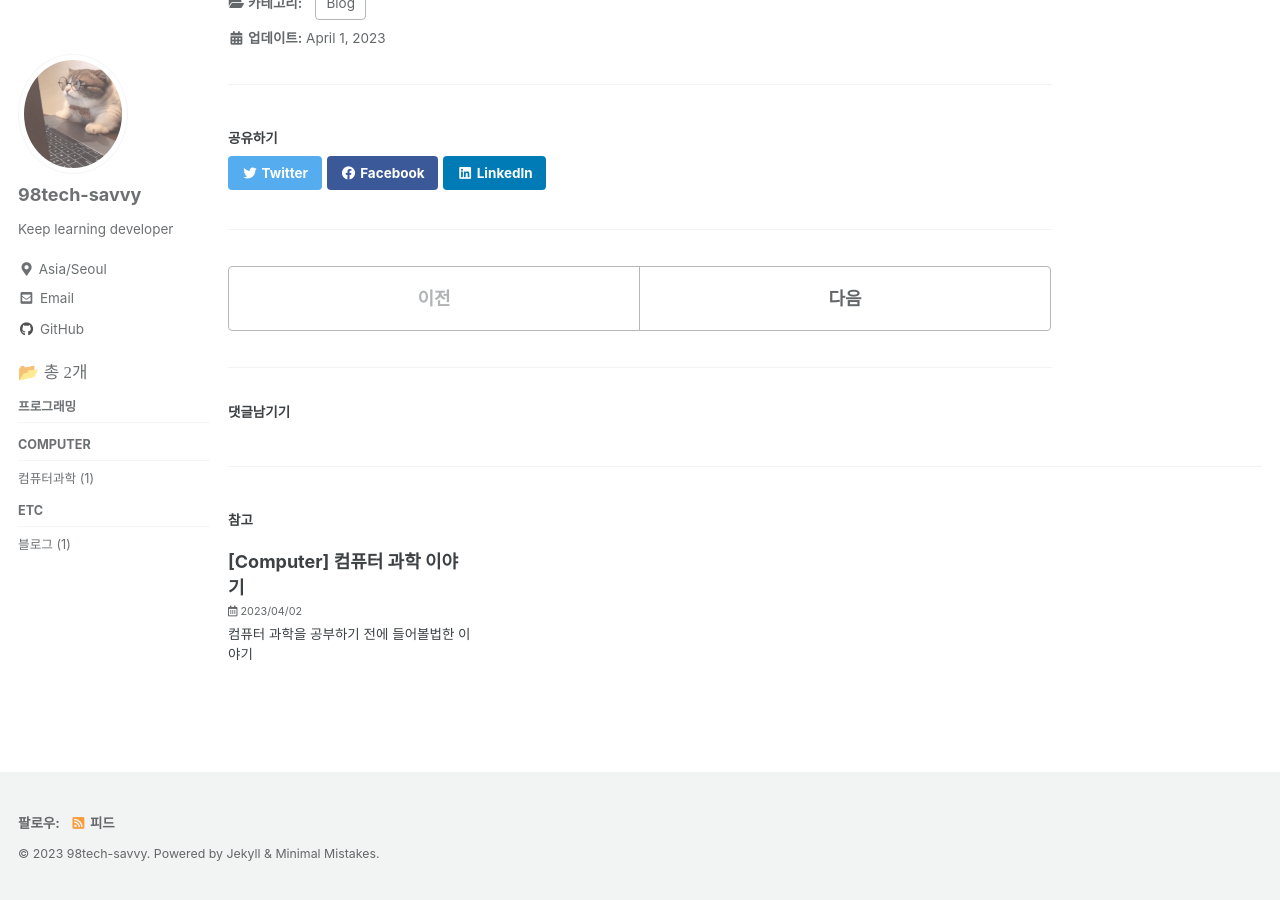
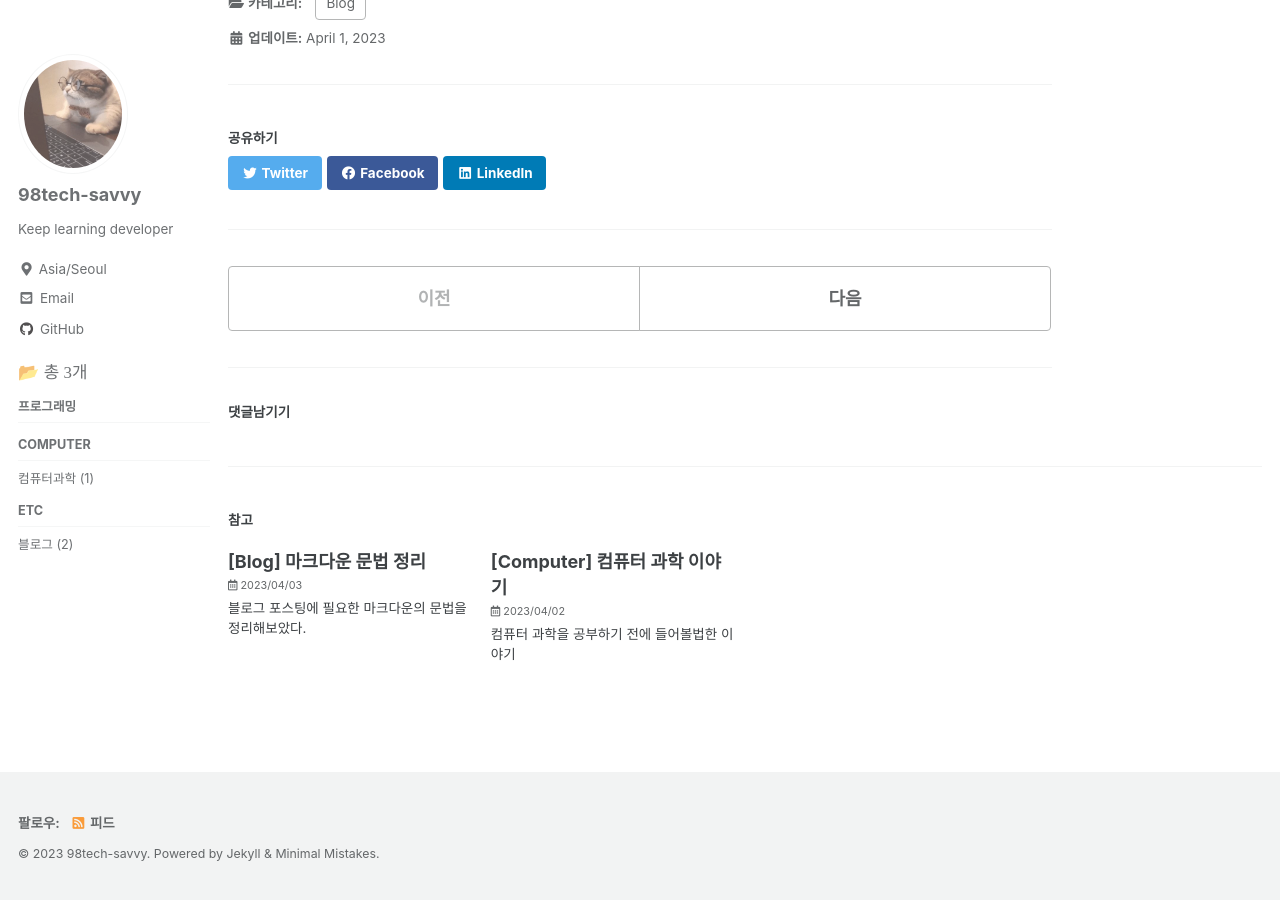
Before and after one commit to 98tech-savvy/98tech-savvy.github.io, a Jekyll site: the page built from _posts/Blog/2023-04-01-why-i-started-blog.md, in a window 1280 px wide and 900 px high, scrolled down 1983 px. Built offline with Jekyll 4.4.1, drawn with Linux system fonts in a browser that asks for light colours; cached includes are drawn as plain includes; comment, search, counter and statistics services are not loaded; part of the change alters nothing that is shown.

Commit message:
2023-04-03

````diff
--- a/_posts/Blog/2023-04-01-why-i-started-blog.md
+++ b/_posts/Blog/2023-04-01-why-i-started-blog.md
@@ -14,7 +14,6 @@ toc_sticky: true
 date: 2023-04-01
 last_modified_at: 2023-04-01
 ---
-
 ### 블로그를 만들기 전
 나는 개발자가 될거라는 생각을 가진 이후에 블로그를 가지고 싶다는 욕망이 생겼다. 가끔씩 검색을 하다보면 나오는 수 많은 개발자분들의 블로그에 정연하게 써져있는 포스팅들과 자신의 공부 흔적들을 남겨놓는다는 것이 참으로 낭만적이구나 하는 생각이 들었다. 그리고 블로그를 만든다는 것에 매력적인 것을 느꼈다. 그래서 만들기로 했다.
 
--- /dev/null
+++ b/_posts/Blog/2023-04-03-Markdown-syntax-summary.md
@@ -0,0 +1,300 @@
+---
+title:  "[Blog] 마크다운 문법 정리"
+excerpt: "블로그 포스팅에 필요한 마크다운의 문법을 정리해보았다."
+
+//현재 카테고리: Comptuer, Blog, Python
+categories:
+  - Blog
+tags:
+  - [blog, markdown, 마크다운]
+
+toc: true
+toc_sticky: true
+
+date: 2023-04-03
+last_modified_at: 2023-04-03
+---
+# 마크다운이란?
+John Gruber에 의해 2004년에 만들어졌고 현재 가장 많이 쓰이는 인기있는 언어이다. 별도의 도구없이 작성이 가능하고 여러 형태로 변환이 가능하기 때문에 글들을 간단하게 기록하고 가독성을 높일 수 있는 강점이 부각된다.
+
+# 마크다운 문법 정리
+아래의 글은 [마크다운 가이드 사이트](https://www.markdownguide.org/)를 참고해서 만들었다.
+
+## 헤더(Headers), \#
+앞에오는 **\#** 의 갯수에 따라 그 문장의 글씨 크기가 달라진다. 제목, 부제등을 정할 때 사용하며, HTML의 \<h1>, \<h2> 등의 효과와 같다. 사용할 때에는 문장의 앞에 쓰고, 한 칸을 띄워서 사용한다.
+
+<h1>＞Header size1 </h1>
+
+|Markdown|HTML|
+|---|---|
+|\# Header size1 |\<h1>Header size1\</h1>|
+
+<h2> ＞Header size2 </h2>
+
+|Markdown|HTML|
+|---|---|
+|\# Header size2 |\<h2>Header size2\</h2>|
+
+<h3> ＞Header size3 </h3>
+
+|Markdown|HTML|
+|---|---|
+|\# Header size3 |\<h3>Header size3\</h3>|
+
+<h4> ＞Header size4 </h4>
+
+|Markdown|HTML|
+|---|---|
+|\# Header size4 |\<h4>Header size4\</h4>|
+
+<h5> ＞Header size5 </h5>
+
+|Markdown|HTML|
+|---|---|
+|\# Header size5 |\<h5>Header size5\</h5>|
+
+<h6> ＞Header size6 </h6>
+
+|Markdown|HTML|
+|---|---|
+|\# Header size6 |\<h6>Header size6\</h6>|
+
+<br>
+
+\#과 \##은 제목과 부제로 주로 사용되기 때문에, **대체 문법** 또한 있다. 문장의 아래에 **===** 와 **---** 를 사용해주면 된다.
+
+<h1> ＞Header size1 </h1>
+
+Header size1<br>
+\===========
+
+<h2> ＞Header size2 </h2>
+
+Header size2<br>
+\---------------------
+
+## 줄바꿈(Line Breaks)
+
+줄을 바꾸기 위해서는 \<br> 또는 줄의 끝에 두 번 이상의 스페이스(빈 칸)를 해주고 엔터를 눌러준다.
+
+|Markdown|HTML|
+|---|---|
+|줄바꿈  <br>줄바꿈|줄바꿈\<br><br>줄바꿈|
+
+## 굵게(Bold), \**
+
+글자를 강조하기 위해 **굵은 글씨**를 사용하려면, 강조할 글자의 앞과 뒤에 \**로 감싸주면 된다.
+
+|Markdown|HTML|
+|---|---|
+|\** 굵게 \**|\<strong> 굵게 \</strong>|
+
+## 기울게(Italic), \*
+
+글자를 *기울게* 하기 위해선 기울게 할 글자의 앞과 뒤에 \*로 감싸주면 된다.
+
+|Markdown|HTML|
+|---|---|
+|\* 기울게 \*|\<em> 기울게 \</em>|
+
+## 굵고 기울게(Bold Italic), \***
+
+글자를 ***굵으면서 기울게*** 하고싶다면 단순하게 \***를 앞과 뒤에 넣어주면 된다.
+
+|Markdown|HTML|
+|---|---|
+|\*** 굵고 기울게 \***|\<em>\<strong> 굵고 기울게 \<em>\<strong>|
+
+## 취소선(Cancel Line)
+
+글자에 ~~취소선~~ 을 추가하고 싶으면 글자의 앞과 뒤에 \~~를 추가해주면 된다.
+```
+~~취소선~~
+```
+
+## 하이라이트(Hightlight)
+
+흔하게 허용되는 마크다운 문법은 아니다. 실제로 지금 블로그(Github)에서도 ==글자== 로 하이라이트 되진 않아서 HTML을 사용해서 표시하고 있다. 글자를 굵게 만드는 것도 좋지만 형광펜을 사용해 강조한 듯한 표시(하이라이트)를 주고싶다면, 글자의 앞과 뒤에 '\=='를 추가해주면 된다. 블로그에 포스팅 할 때 사용하고 싶다면 \<mark>내용\</mark>을 사용해주자.
+
+오직 한 가지 우리가 두려워해야 할
+  일은 <mark>두려움 그 자체다</mark>. \- 루즈벨트
+
+`` 오직 한 가지 우리가 두려워해야 할
+  일은 두려움 그 자체다. - 루즈벨트 ``<br>
+`` 오직 한 가지 우리가 두려워해야 할
+  일은 두려움 그 자체다. - 루즈벨트 ``
+
+
+## 블럭 인용(Blockquotes)
+인용구를 블럭으로 감싸고 싶다면 \>를 사용하면 된다. 인용구 안에서는 다른 마크다운 문법도 사용할 수 있다.
+>*도전한 뒤의 실패보다 <mark>아무것도 하지 않는 것을 두려워하라</mark>. - HONDA*
+
+인용구는 겹치게 할 수 있는데, 인용구의 안에 다시 \>를 사용해주면 된다.
+> 실패에 관한 인용구
+>>*도전한 뒤의 실패보다 아무것도 하지 않는 것을 두려워하라. - HONDA*
+
+## 목록(Lists)
+순서를 매기기위해서 혹은 정렬하기위해서 사용하는 목록(Lists)은 **순서를 매기는 방식(Ordered Lists)**과 **순서가 없는 방식(Unorderd Lists)**으로 표현할 수 있는데. 순서를 매기는 방식은 1. 2. 3. 식으로 숫자로 순서를 매기고, 후자는 대쉬(-), 별표(*), 플러스(+) 등으로 목록을 나타낼 수 있다.
+
+### 순서를 매기는 방식(Ordered Lists)
+
+|Markdown|HTML|
+|---|---|
+|1. 첫 번째 <br>2. 두번째 <br>3. 세번째|<ol><br><li>첫 번째</li><br><li>두 번째</li><br><li>세 번째</li><br></ol>|
+
+1. 첫 번째
+2. 두 번째
+3. 세 번째
+
+### 순서가 없는 방식(Unordered Lists)
+
+|Markdown|HTML|
+|---|---|
+|- 첫 번째 <br>- 두 번째 <br>- 세 번째|<ul><br><li>첫 번째</li><br><li>두 번째</li><br><li>세 번째</li><br></ul>|
+|+ 첫 번째 <br>+ 두 번째 <br>+ 세 번째|<ul><br><li>첫 번째</li><br><li>두 번째</li><br><li>세 번째</li><br></ul>|
+|* 첫 번째 <br>* 두 번째 <br>* 세 번째|<ul><br><li>첫 번째</li><br><li>두 번째</li><br><li>세 번째</li><br></ul>|
+|* 첫 번째 <br>* 두 번째 <br>　* 두 번째의 첫 번째<br> 　* 두 번째의 두 번째<br>* 세 번째|<ul><br><li>첫 번째</li><br><li>두 번째</li><br><li>세 번째</li><br></ul>|
+
+- 첫 번째
+- 두 번째
+  - 두 번째의 첫 번째
+  - 두 번째의 두 번째
+- 세 번째
+
+## 코드블럭(Code Blocks)
+
+개발자의 블로그라면 많이 사용하게 될 코드블럭(Code Blocks)이다. 기본적으로 4번의 스페이스바 또는 한 번의 탭을 쓰면 사용할 수 있다. **목록(List)** 안에 있을 경우는 8번의 스페이스바 또는 두 번의 탭을 사용하면 된다.
+
+    <html>
+      <head>
+        <title>Code Blocks</title>
+     </head>
+
+백틱(\`)을 사용해서 단어나 문장을 코드로 나타낼 수 있다.<br>
+\`코드 → `코드`
+
+백틱을 안에 포함하려면 (\`\`)로 묶어준다.<br>
+``Code `Code` Code``
+
+(\`\`\`)를 사용하면 코드블럭을 좀 더 이쁘게, 문법을 강조하여 나타낼 수 있다.
+(\`\`\`)로 코드를 묶고 그 뒤에 자신이 사용한 언어를 써주면 된다.
+
+```python
+  print("Hello Python!")
+```
+
+(\`\`\`)를 사용해서 강조할 수 있는 언어들은 다음과 같다.
+
+|Markdown|Language|
+|---|---|
+|bash|Bash|
+|cs|C#|
+|cpp|C++|
+|css|CSS|
+|diff|Diff|
+|html|HTML, XML|
+|http|HTTP|
+|ini|Ini|
+|json|JSON|
+|java|Java|
+|javascript|JavaScript|
+|php|PHP|
+|perl|Perl|
+|python|Python|
+|ruby|Ruby|
+|sql|SQL|
+
+## 수평선(Horizontal Rules)
+
+단락을 구분지을 필요가 있을 때 사용한다. 별표(\*\*\*), 대쉬(\-\-\-), 언더바(\_\_\_)
+
+---
+
+***
+___
+
+## 링크(Links), \[]()
+
+하이퍼 링크를 걸어줄 때 사용한다. 표시할 내용을 []로 감싸고 링크를 ()안에 넣어준다.
+마크다운 문법을 사용할 수 있다.
+
+이 글은 ***[마크다운 사이트](https://www.markdownguide.org/)***를 참고했다.<br>
+``
+이 글은 ***[마크다운 사이트](https://www.markdownguide.org/)***를 참고했다.
+``
+
+URL이나 E-mail을 넣고싶을 땐 <> 를 사용하면 된다.<br>
+<98tech-savvy@gmail.com><br>
+``
+<98tech-savvy@gmail.com>
+``
+<https:/www.98tech-savvy.github.io><br>
+``
+<https:/www.98tech-savvy.github.io>
+``
+
+## 이미지(Images), \!\[]()
+
+이미지를 표시하고 싶을 때 사용한다. **\!\[대체 텍스트]\(이미지 주소)**의 구조이며 추가로 **\!\[대체 텍스트]\(이미지 주소 "팝업 텍스트")**으로 사진의 팝업 텍스트를 설정할 수 있다.
+
+![새](https://cdn.pixabay.com/photo/2023/03/25/16/02/hummingbird-7876355_960_720.jpg "귀여운 새")
+
+``
+![새](https://cdn.pixabay.com/photo/2023/03/25/16/02/hummingbird-7876355_960_720.jpg "귀여운 새")
+``
+
+## 마크다운 문법을 표시하기(Escaping Character), \\
+
+게시글을 작성할 때 마크다운 문법을 표시하기 위해서는 마크다운 문법의 앞에 **'\\'** 를 붙여주면 된다.
+
+**굵게**
+`**굵게**`
+
+\*\*굵게\*\*
+`\*\*굵게\*\*`
+## HTML
+수 많은 마크다운 응용 프로그램에서 마크다운 형식의 텍스트에 HTML 태그를 적용할 수 있다. 특정 HTML 태그가 마크다운 문법보다 표현하기 쉽다면 HTML 태그를 사용하는 것이 더욱 유용하다.
+
+*추천하는 HTML 사용처 :  이미지 크기 조정, 텍스트 색상 지정 등*
+
+## 표(Table)
+테이블을 추가하려면 첫 번째 행에 열의 내용을 적어주고, 두 번째 행에 \|---|를 넣어서 열을 구분지어준다. 그리고 세 번째 행부터 차례대로 내용을 기입해주면 끝이다.
+
+표에서는 대부분의 HTML태그를 사용할 수 없다(굵게, 기울게 등의 정도는 가능)
+```
+|내용|결과|
+|---|---|
+|지금은 4월이다|참|
+|지금은 4월이 아니다|거짓|
+
+```
+
+|내용|결과|
+|---|---|
+|지금은 4월이다|참|
+|지금은 4월이 아니다|거짓|
+
+
+|---| 부분의 '---'의 왼쪽, 오른쪽, 양 옆에 ':'을 넣어주어 왼쪽 정렬, 오른쪽 정렬, 가운데 정렬을 할 수 있다.
+
+```
+|내용|결과|반대|
+|:---|---:|:---:|
+|지금은 4월이다|참|거짓|
+|지금은 4월이 아니다|거짓|참|
+```
+
+|내용|결과|반대|
+|:---|---:|:---:|
+|지금은 4월이다|참|거짓|
+|지금은 4월이 아니다|거짓|참|
+
+## 체크리스트(Task Lists)
+체크리스트(작업목록, 할 일 목록이라고도 함)를 사용해 확인 칸이 있는 체크리스트를 추가할 수 있다.
+**빈 칸은 '- [ ]', 체크 칸은 '- [X]' 로 표시한다.**
+- [ ] 공부를 안했는가
+- [X] 포스팅을 썼는가
+- [ ] 모니터를 보고있지 않은가
+
+## 마치며
+이렇게 마크다운 문법을 정리해보았다. 확실히 정리하며 알아간 부분이 많고 처음 쓸 때는 불편한 감이 있었는데 사용하면 사용할 수록 편리한 것 같다. 특히 코드블럭에 자동으로 문법 강조해주는 기능이 이뻐서 마음에 든다.
````
